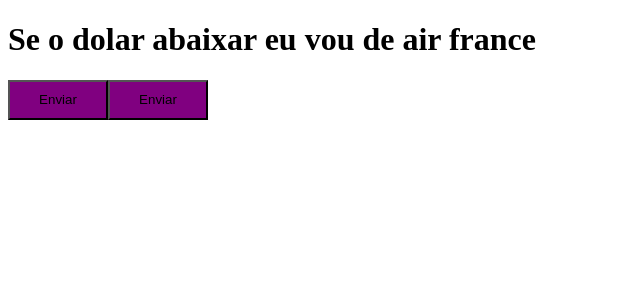
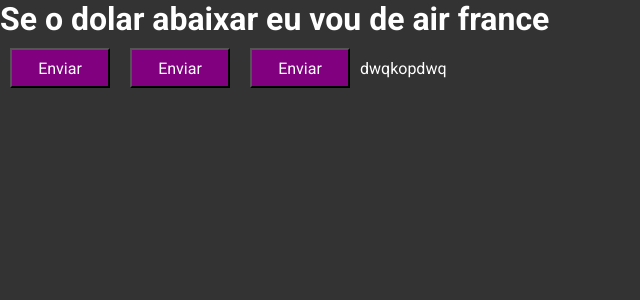
Before and after one commit to lincolnzera1/react-tsx-rocketseat, a React (Vite) app: page / in a window 1280 px wide. Shown: the top 300 px of the page, without its empty margins (0-640 px from the left). Built offline with nearby package versions, Linux system fonts and the light colour scheme.

Commit message:
Colors and fonts

```diff
--- a/index.html
+++ b/index.html
@@ -2,7 +2,15 @@
 <html lang="en">
   <head>
     <meta charset="UTF-8" />
+
+    <link rel="preconnect" href="https://fonts.googleapis.com">
+    <link rel="preconnect" href="https://fonts.gstatic.com" crossorigin>
+
     <meta name="viewport" content="width=device-width, initial-scale=1.0" />
+
+
+    <link href="https://fonts.googleapis.com/css2?family=Roboto+Mono:wght@700&family=Roboto:wght@400;700&display=swap" rel="stylesheet">
+
     <title>Ignite Timer</title>
   </head>
   <body>
--- a/src/App.tsx
+++ b/src/App.tsx
@@ -2,6 +2,7 @@
 
 import { ThemeProvider } from 'styled-components'
 import { defaultTheme } from "./styles/themes/default";
+import { GlobalStyle } from "./styles/global";
 
 
 export function App() {
@@ -13,7 +14,11 @@
       <h1>Se o dolar abaixar eu vou de air france</h1>
       <Button cor="primary" />
       <Button cor="secondary"/>
+      <Button cor="danger"/>
 
+      dwqkopdwq
+
+    <GlobalStyle />
     </ThemeProvider>
 
 
--- a/src/components/Button.styles.ts
+++ b/src/components/Button.styles.ts
@@ -16,8 +16,10 @@
 export const ButtonContainer = styled.button<ButtonContainerProps>`
     width: 100px;
     height: 40px;
+    margin: 10px;
 
     background-color: ${props => props.theme.primary};
+    color: ${props => props.theme.white}
 
     /* ${props => {
         return `background-color: ${buttonCores[props.cor]}`
--- /dev/null
+++ b/src/styles/global.ts
@@ -0,0 +1,21 @@
+import { createGlobalStyle } from "styled-components";
+
+export const GlobalStyle = createGlobalStyle`
+    *{
+        margin: 0;
+        padding: 0;
+        box-sizing: border-box;
+    }
+
+    body{
+        background-color: #333;
+        color: #fff;
+    }
+
+    body, input, textarea, button {
+        font-family: "Roboto", sans-serif;
+        font-weight: 400;
+        font-size: 1rem;
+    }
+
+`;
--- a/src/styles/themes/default.ts
+++ b/src/styles/themes/default.ts
@@ -1,4 +1,8 @@
 export const defaultTheme = {
     primary: "purple",
     secondary: "orange",
+    danger: "red",
+    white: "#FFF"
+
+
 }
```
Also changed, not shown: src/@types/styles.d.ts (added, +8 -0 lines), 1 other file (tests, documents, lock files or other folders).
